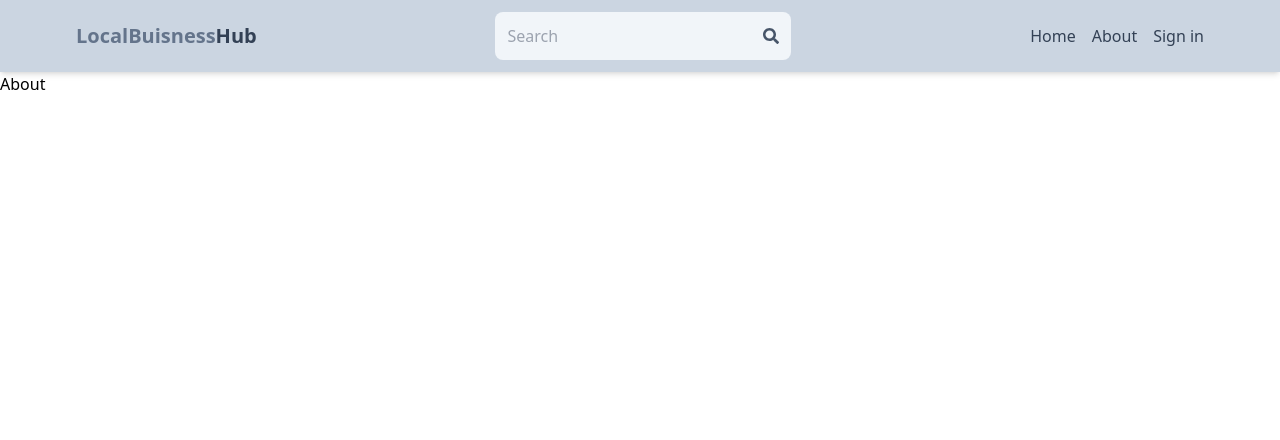
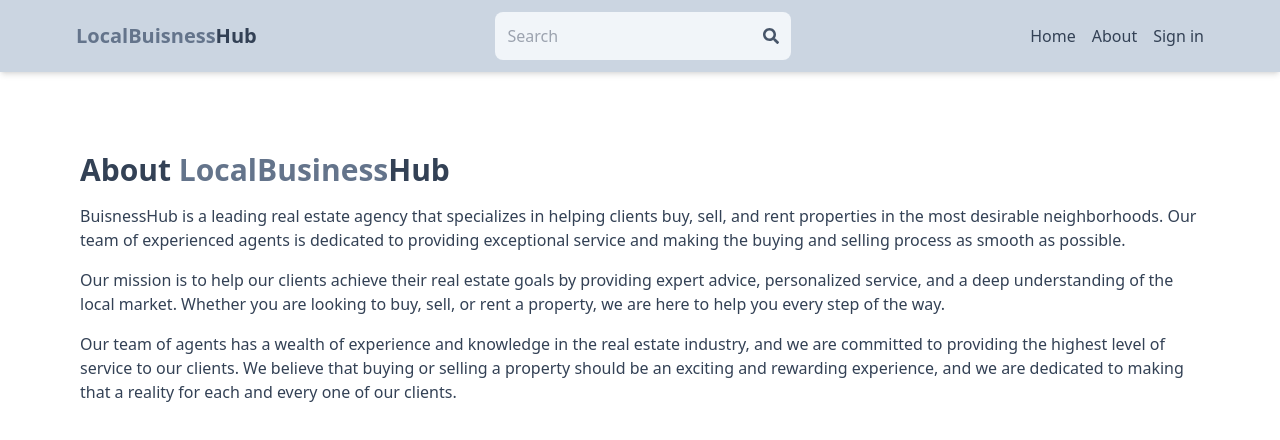
Before and after one commit to Saniketbaisoya/MERN-LOCAL-BUSINESS-HUB, a React (Vite) app in the folder Local-Buisness-Hub/: page /about in a window 1280 px wide. Shown: the top 440 px of the page. Built offline with nearby package versions, Linux system fonts and the light colour scheme; no server answers.

Commit message:
Complete about page

```diff
--- a/Local-Buisness-Hub/src/pages/About.jsx
+++ b/Local-Buisness-Hub/src/pages/About.jsx
@@ -2,8 +2,13 @@
 
 export default function About() {
   return (
-    <div>
-      About
+    <div className='py-20 px-4 max-w-6xl mx-auto'>
+      <h1 className='text-3xl font-bold mb-4 text-slate-700'>About <span className=' text-slate-500'>LocalBusiness</span>Hub</h1>
+      <p className='mb-4 text-slate-700'>BuisnessHub is a leading real estate agency that specializes in helping clients buy, sell, and rent properties in the most desirable neighborhoods. Our team of experienced agents is dedicated to providing exceptional service and making the buying and selling process as smooth as possible.</p>
+      <p className='mb-4 text-slate-700'>
+      Our mission is to help our clients achieve their real estate goals by providing expert advice, personalized service, and a deep understanding of the local market. Whether you are looking to buy, sell, or rent a property, we are here to help you every step of the way.
+      </p>
+      <p className='mb-4 text-slate-700'>Our team of agents has a wealth of experience and knowledge in the real estate industry, and we are committed to providing the highest level of service to our clients. We believe that buying or selling a property should be an exciting and rewarding experience, and we are dedicated to making that a reality for each and every one of our clients.</p>
     </div>
   )
 }
--- a/Local-Buisness-Hub/src/pages/Home.jsx
+++ b/Local-Buisness-Hub/src/pages/Home.jsx
@@ -200,7 +200,5 @@
       </div>
 
     </div>
-
-
   );
-}
+};
```
